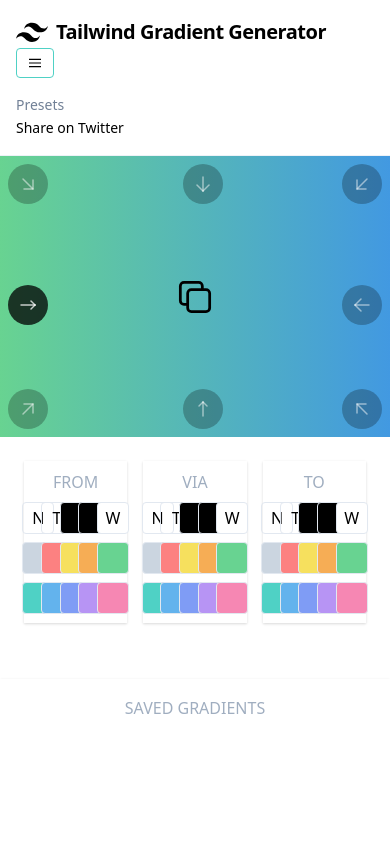
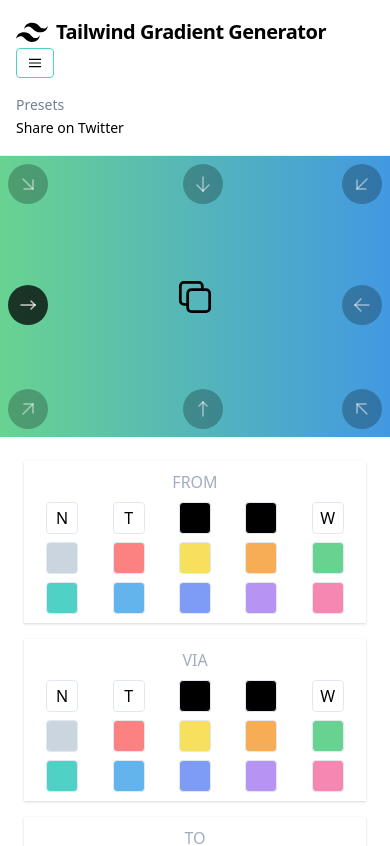
Before and after one commit to roberthgnz/tailwind-gradient-generator, a Vue app: page / in a window 390 px wide. Shown: the top 846 px of the page. Built offline with nearby package versions, Linux system fonts and the light colour scheme.

Commit message:
refactor:  columns do not go down if the screen size is a cell phone

```diff
--- a/src/views/Home.vue
+++ b/src/views/Home.vue
@@ -31,7 +31,7 @@
       </div>
     </template>
 
-    <div class="grid grid-cols-3 p-4">
+    <div class="grid sm:grid-cols-3 p-4">
       <gradient-selector
         :title="'FROM'"
         :colors="colors"
```
